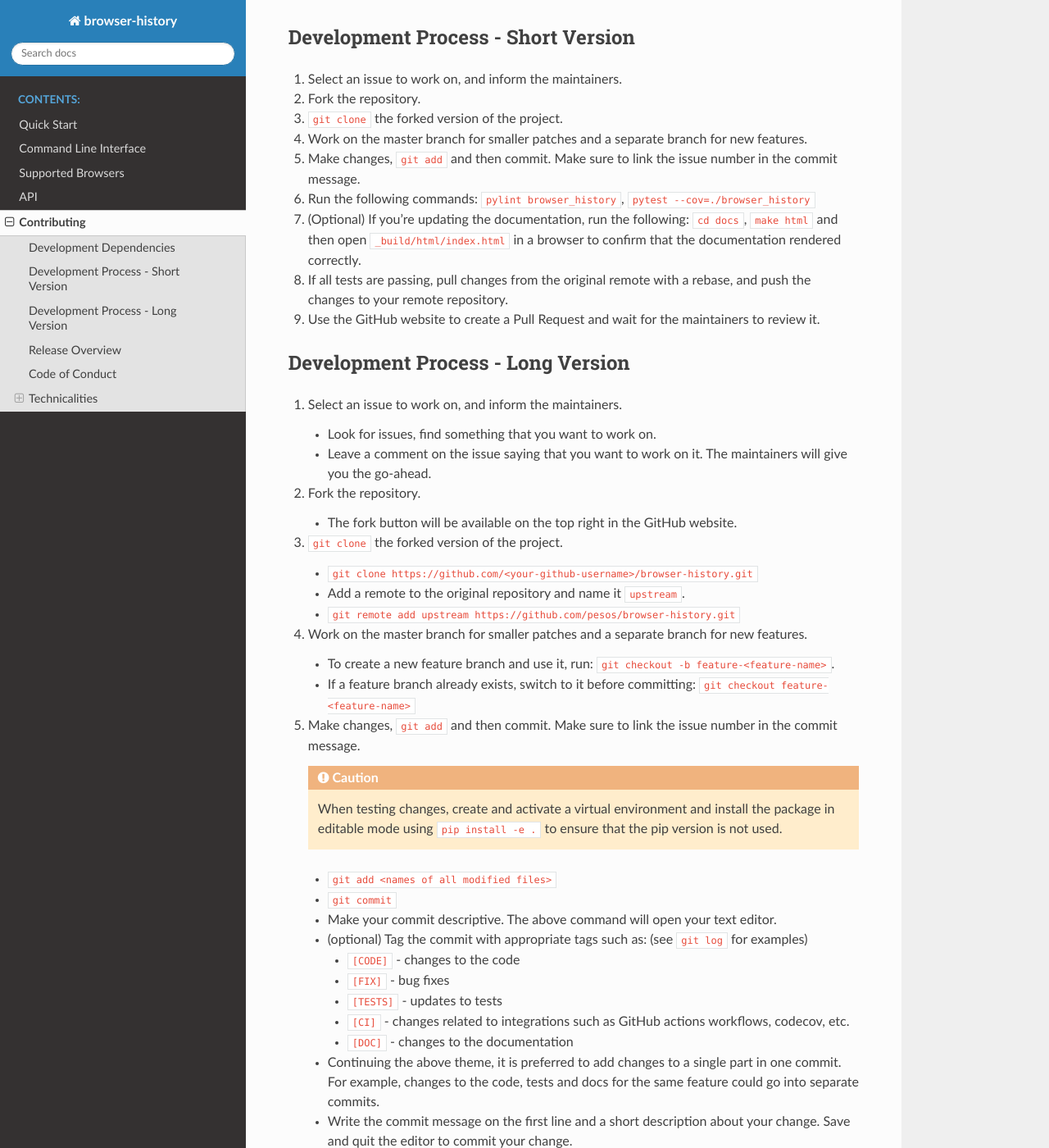
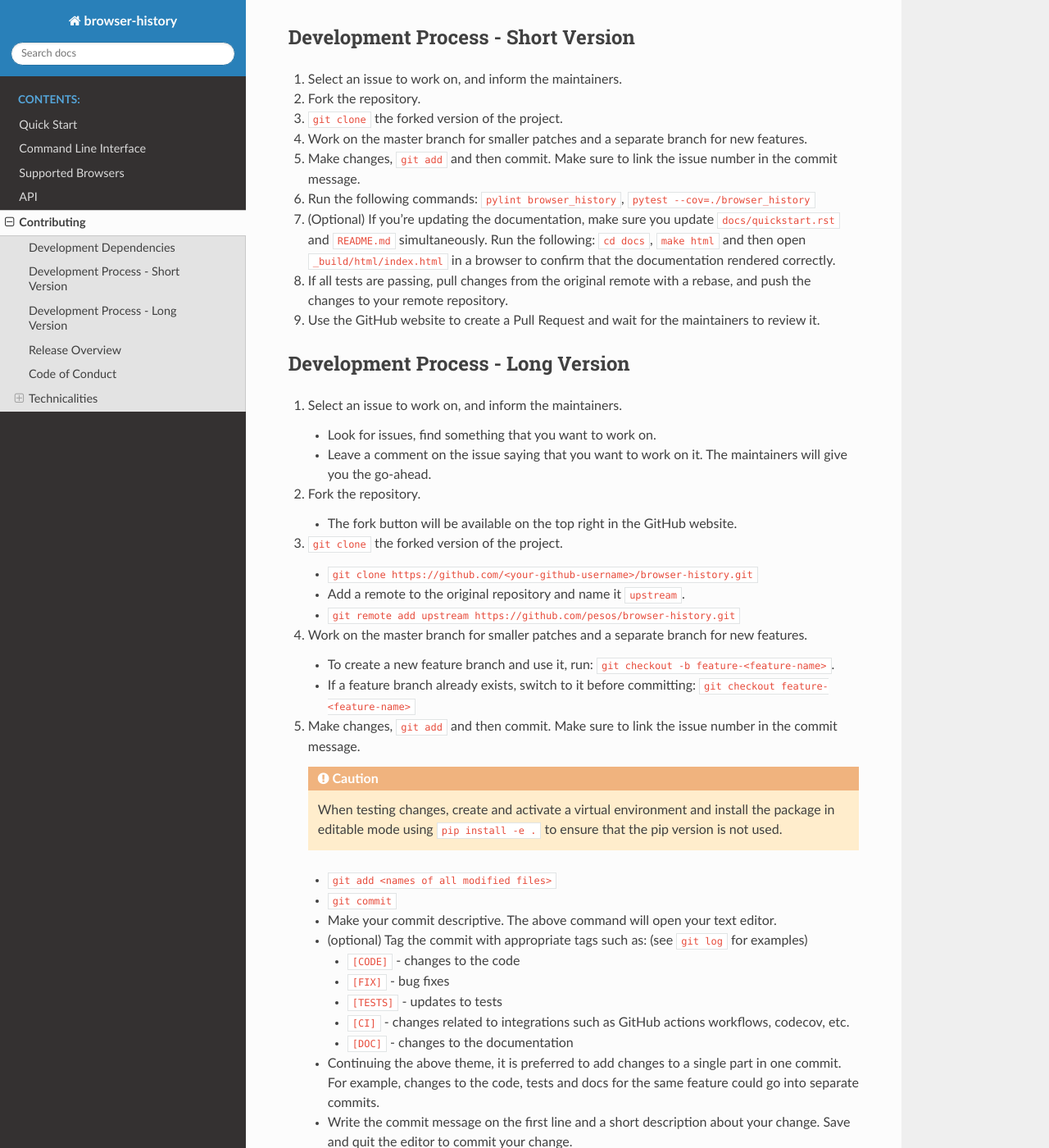
Before and after one commit to browser-history/browser-history, a Sphinx documentation site: the page built from docs/contributing.rst, in a window 1280 px wide and 1400 px high, scrolled down 445 px. Shown: the whole window at 82% size. Built offline with Sphinx 7.4.7 and the Read the Docs theme 2.0.0, drawn with Linux system fonts in a browser that asks for light colours; some of the changed text lies outside the part shown.

Commit message:
[DOC] Add 'Simultaneous updation of quickstart.rst & README.md' to contributing.rst

```diff
--- a/docs/contributing.rst
+++ b/docs/contributing.rst
@@ -24,8 +24,8 @@
 #. Work on the master branch for smaller patches and a separate branch for new features.
 #. Make changes, ``git add`` and then commit. Make sure to link the issue number in the commit message.
 #. Run the following commands: ``pylint browser_history``, ``pytest --cov=./browser_history``
-#. (Optional) If you're updating the documentation, run the following: ``cd docs``, ``make html``
-   and then open ``_build/html/index.html`` in a browser to confirm that the documentation rendered correctly.
+#. (Optional) If you're updating the documentation, make sure you update ``docs/quickstart.rst`` and ``README.md`` simultaneously.
+   Run the following: ``cd docs``, ``make html`` and then open ``_build/html/index.html`` in a browser to confirm that the documentation rendered correctly.
 #. If all tests are passing, pull changes from the original remote with a rebase, and push the changes to your remote repository.
 #. Use the GitHub website to create a Pull Request and wait for the maintainers to review it.
 
@@ -78,6 +78,8 @@
    * ``pytest --cov=./browser_history`` - ensure that all tests pass.
 
 #. (Optional) If you're updating the documentation, run the following:
+
+   .. caution:: Update ``docs/quickstart.rst`` and ``README.md`` simultaneously.
 
    * Change to the docs directory: ``cd docs``
    * Build the documentation: ``make html``
```
